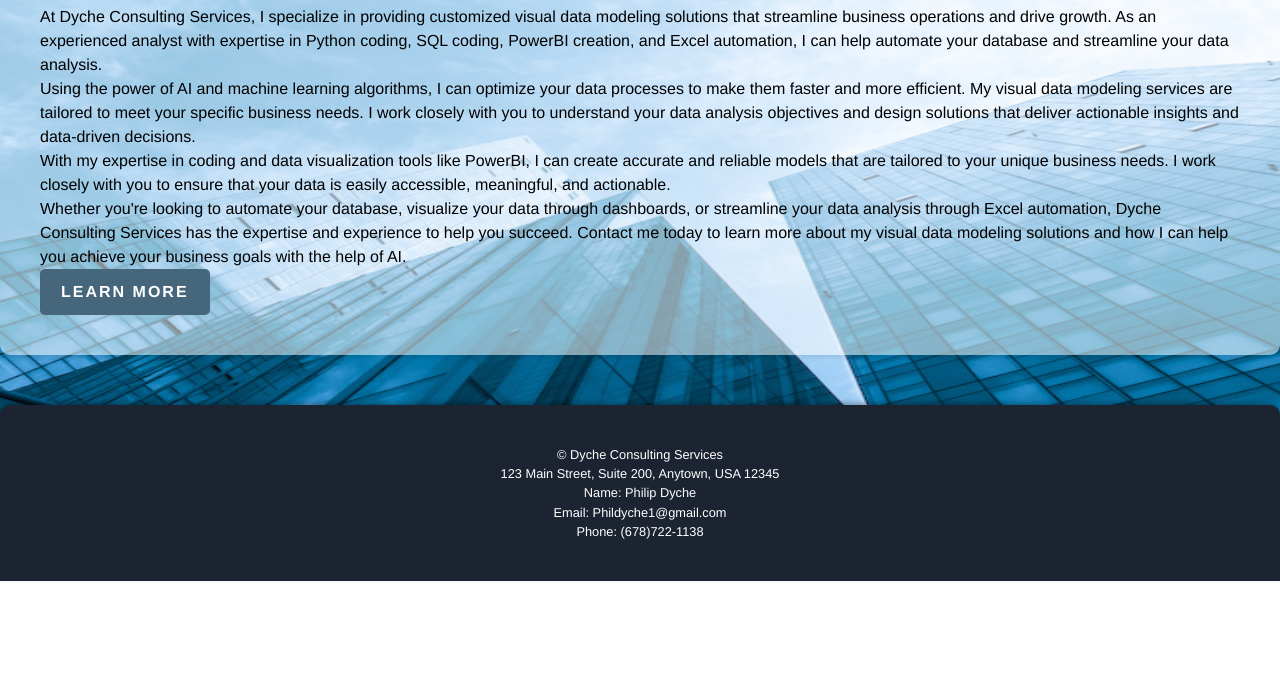
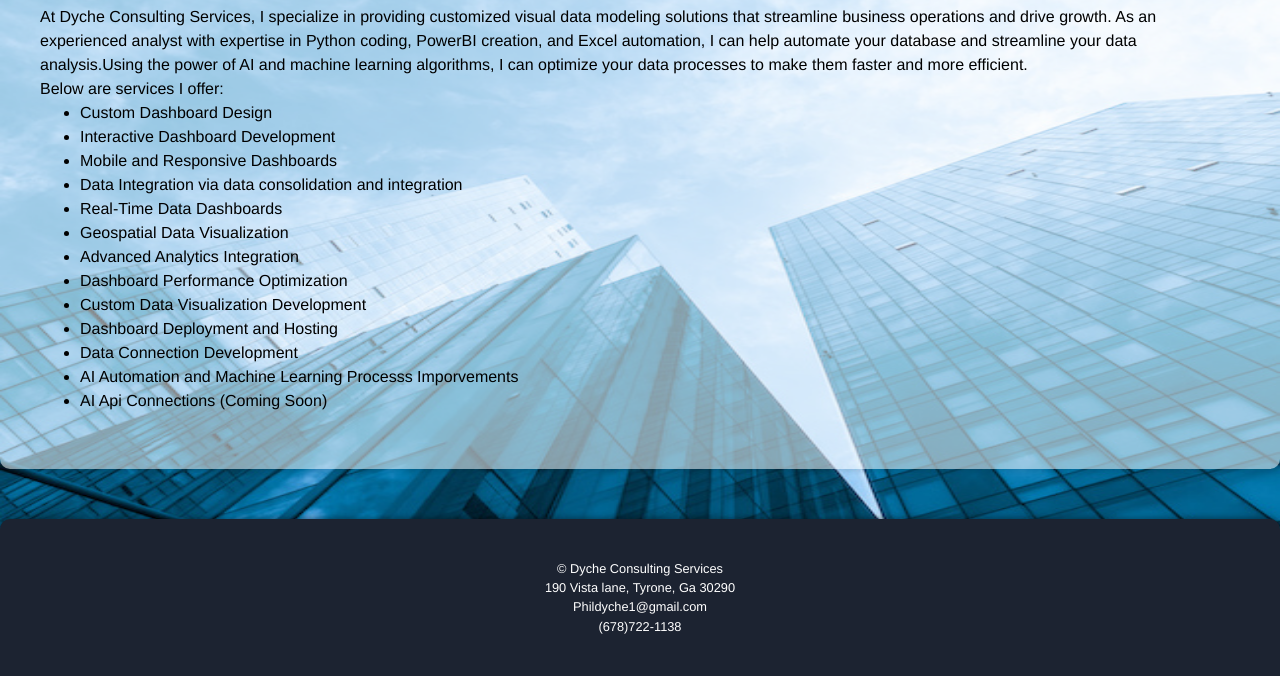
Before and after one commit to phildyche/philipdycheconsulting, a plain HTML site: page visual-data-modeling.html in a window 1280 px wide. Shown: the part 191-867 px from the top of the page. Before the commit the page ends 800 px from the top, so only its background shows below. Drawn offline with Linux system fonts and the light colour scheme.

Commit message:
Update visual-data-modeling.html

```diff
--- a/visual-data-modeling.html
+++ b/visual-data-modeling.html
@@ -52,24 +52,35 @@
     <!-- Contract Management Section -->
     <section id="visual-data-modeling">
       <h2>AI-Powered Data Modeling: Streamline Your Business</h2>
-      <p>At Dyche Consulting Services, I specialize in providing customized visual data modeling solutions that streamline business operations and drive growth. As an experienced analyst with expertise in Python coding, SQL coding, PowerBI creation, and Excel automation, I can help automate your database and streamline your data analysis.</p>
+      <p>At Dyche Consulting Services, I specialize in providing customized visual data modeling solutions that streamline business operations and drive growth. As an experienced analyst with expertise in Python coding, PowerBI creation, and Excel automation, I can help automate your database and streamline your data analysis.Using the power of AI and machine learning algorithms, I can optimize your data processes to make them faster and more efficient.</p>
 
-      <p>Using the power of AI and machine learning algorithms, I can optimize your data processes to make them faster and more efficient. My visual data modeling services are tailored to meet your specific business needs. I work closely with you to understand your data analysis objectives and design solutions that deliver actionable insights and data-driven decisions. </p>
+      <p>Below are services I offer:</p>
 
-      <p> With my expertise in coding and data visualization tools like PowerBI, I can create accurate and reliable models that are tailored to your unique business needs. I work closely with you to ensure that your data is easily accessible, meaningful, and actionable.</p>
+      <ul>
+        <li>Custom Dashboard Design</li>
+        <li>Interactive Dashboard Development</li>
+        <li>Mobile and Responsive Dashboards</li>
+        <li>Data Integration via data consolidation and integration</li>
+        <li>Real-Time Data Dashboards</li>
+        <li>Geospatial Data Visualization</li>
+        <li>Advanced Analytics Integration</li>
+        <li>Dashboard Performance Optimization</li>
+        <li>Custom Data Visualization Development</li>
+        <li>Dashboard Deployment and Hosting</li>
+        <li>Data Connection Development</li>
+        <li>AI Automation and Machine Learning Processs Imporvements</li>
+        <li>AI Api Connections (Coming Soon)</li>
+       </ul>
 
-      <p>Whether you're looking to automate your database, visualize your data through dashboards, or streamline your data analysis through Excel automation, Dyche Consulting Services has the expertise and experience to help you succeed. Contact me today to learn more about my visual data modeling solutions and how I can help you achieve your business goals with the help of AI. </p>
-      <a href="#" class="btn">Learn More</a>
     </section>
 
     <!-- Footer Section -->
     <footer>
       <div class="container">
         <p>&copy; Dyche Consulting Services</p>
-        <p>123 Main Street, Suite 200, Anytown, USA 12345</p>
-        <p>Name: Philip Dyche</p>
-        <p>Email: Phildyche1@gmail.com</p>
-        <p>Phone: (678)722-1138</p>
+        <p>190 Vista lane, Tyrone, Ga 30290</p>
+        <p>Phildyche1@gmail.com</p>
+        <p>(678)722-1138</p>
       </div>
     </footer>
 
```
